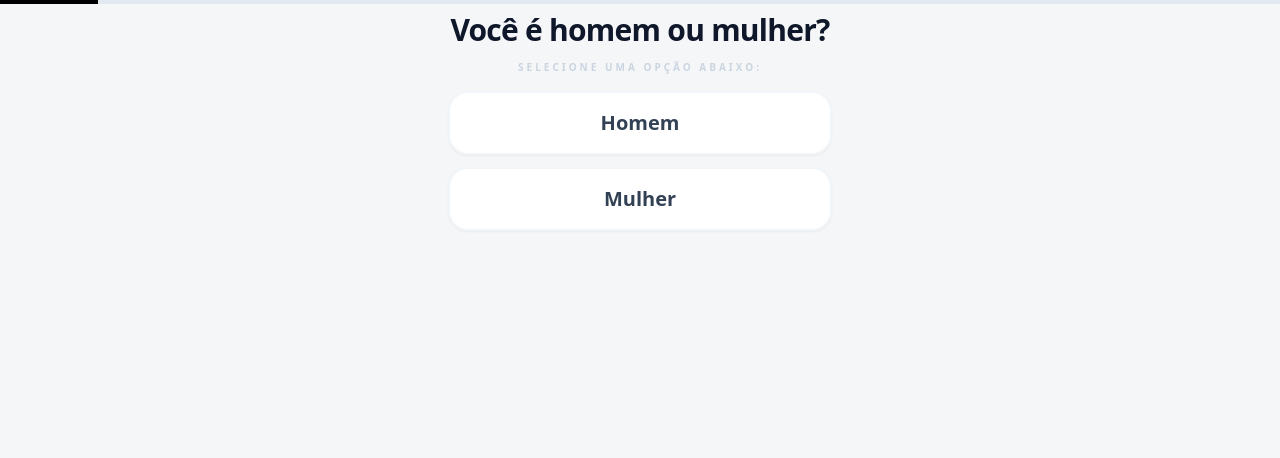
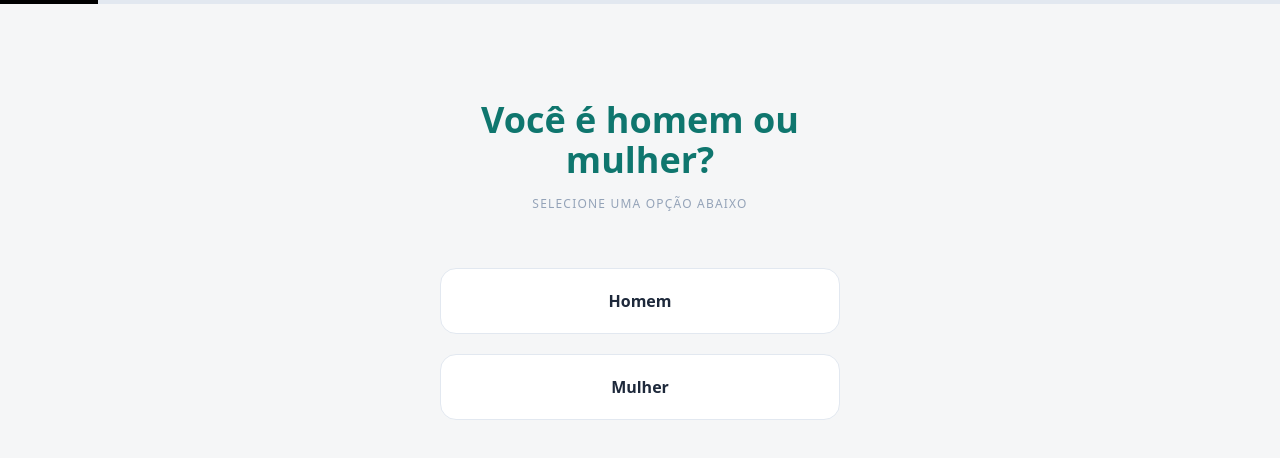
Before and after one commit to Gguga/quiz, a React (Vite) app: page / in a window 1280 px wide. Both pictures are taken after a click on the button "COMEÇAR AVALIAÇÃO GRATUITA". Shown: the top 458 px of the page. Built offline with nearby package versions, Linux system fonts and the light colour scheme.

Commit message:
Update QuizStep.tsx

```diff
--- a/QuizStep.tsx
+++ b/QuizStep.tsx
@@ -1,4 +1,3 @@
-
 import React from 'react';
 import { Question } from './types';
 
@@ -12,62 +11,89 @@ interface QuizStepProps {
   isLast: boolean;
 }
 
-const QuizStep: React.FC<QuizStepProps> = ({ question, selectedOption, onSelect, onNext, onBack, isFirst, isLast }) => {
-  const handleOptionClick = (value: string) => {
-    onSelect(value);
-    // Avanço rápido para manter a fluidez
-    setTimeout(() => {
-      onNext();
-    }, 180);
-  };
+const QuizStep: React.FC<QuizStepProps> = ({
+  question,
+  selectedOption,
+  onSelect,
+  onNext,
+  onBack,
+  isFirst
+}) => {
 
   return (
-    <div className="flex flex-col h-full justify-center animate-fadeIn px-4 py-2 gap-y-4">
-      {/* Título de Impacto - text-2xl ou 3xl */}
-      <div className="text-center shrink-0 px-2 space-y-3">
-        <h2 className="text-2xl md:text-3xl font-black text-[#0f172a] leading-tight tracking-tight">
+    <div
+      key={question.id}
+      className="min-h-[88vh] w-full max-w-xl mx-auto px-6 flex flex-col"
+    >
+
+      {/* BLOCO PRINCIPAL */}
+      <div className="mt-24">
+
+        {/* PERGUNTA */}
+        <div className="text-center mb-14">
+          <h2 className="text-3xl md:text-4xl font-black text-[#0f766e] leading-tight">
             {question.text}
           </h2>
-        <div className="text-[10px] font-black text-slate-300 uppercase tracking-[0.3em]">
-          SELECIONE UMA OPÇÃO ABAIXO:
-        </div>
+
+          <p className="text-slate-400 text-xs uppercase tracking-widest mt-4">
+            Selecione uma opção abaixo
+          </p>
         </div>
 
-      {/* Opções com Legibilidade Elevada */}
-      <div className="flex flex-col space-y-3 w-full max-w-sm mx-auto flex-1 justify-center">
+        {/* OPÇÕES */}
+        <div className="space-y-5">
           {question.options.map((option) => (
             <button
               key={option.value}
-            onClick={() => handleOptionClick(option.value)}
-            className={`w-full flex flex-col items-center justify-center text-center py-4 px-5 rounded-[1.25rem] border-2 transition-all duration-150 active:scale-[0.97] ${
-              selectedOption === option.value
-                ? 'border-[#0f766e] bg-teal-50 text-slate-900 shadow-md ring-1 ring-[#0f766e]/20'
-                : 'border-slate-100 bg-white text-slate-700 shadow-sm'
-            }`}
+              onClick={() => {
+                onSelect(option.value);
+                setTimeout(onNext, 180);
+              }}
+              className={`w-full py-5 rounded-2xl font-bold text-base transition-all duration-200 border
+                ${selectedOption === option.value
+                  ? 'bg-[#0f766e] text-white border-[#0f766e] shadow-md'
+                  : 'bg-white text-slate-800 border-slate-200 hover:border-[#0f766e] hover:shadow-sm'
+                }
+              `}
             >
-            <span className="font-extrabold text-lg md:text-xl leading-tight flex items-center justify-center">
               {option.label}
-            </span>
-            {option.subLabel && (
-              <span className="text-sm font-medium opacity-60 mt-1.5 leading-snug max-w-[90%] mx-auto">
-                {option.subLabel}
-              </span>
-            )}
             </button>
           ))}
         </div>
 
-      {/* Navegação Secundária Minimalista */}
-      <div className="mt-4 flex justify-center shrink-0 pb-4">
+        {/* VOLTAR */}
         {!isFirst && (
+          <div className="mt-16 text-center">
             <button
               onClick={onBack}
-            className="text-slate-300 font-black text-[11px] uppercase tracking-[0.25em] px-6 py-3 opacity-60 active:opacity-100 transition-opacity"
+              className="text-slate-400 text-xs uppercase tracking-widest hover:text-slate-600 transition-colors"
             >
-            ← Voltar Pergunta
+              ← Voltar pergunta
             </button>
+          </div>
         )}
+
       </div>
+
+      {/* ANIMAÇÃO SUAVE */}
+      <style>
+        {`
+          @keyframes fadeInSoft {
+            from {
+              opacity: 0;
+              transform: translateY(10px);
+            }
+            to {
+              opacity: 1;
+              transform: translateY(0);
+            }
+          }
+          div[key] {
+            animation: fadeInSoft 0.35s ease-out;
+          }
+        `}
+      </style>
+
     </div>
   );
 };
```
Lines whose indentation alone changed are shown as unchanged.
